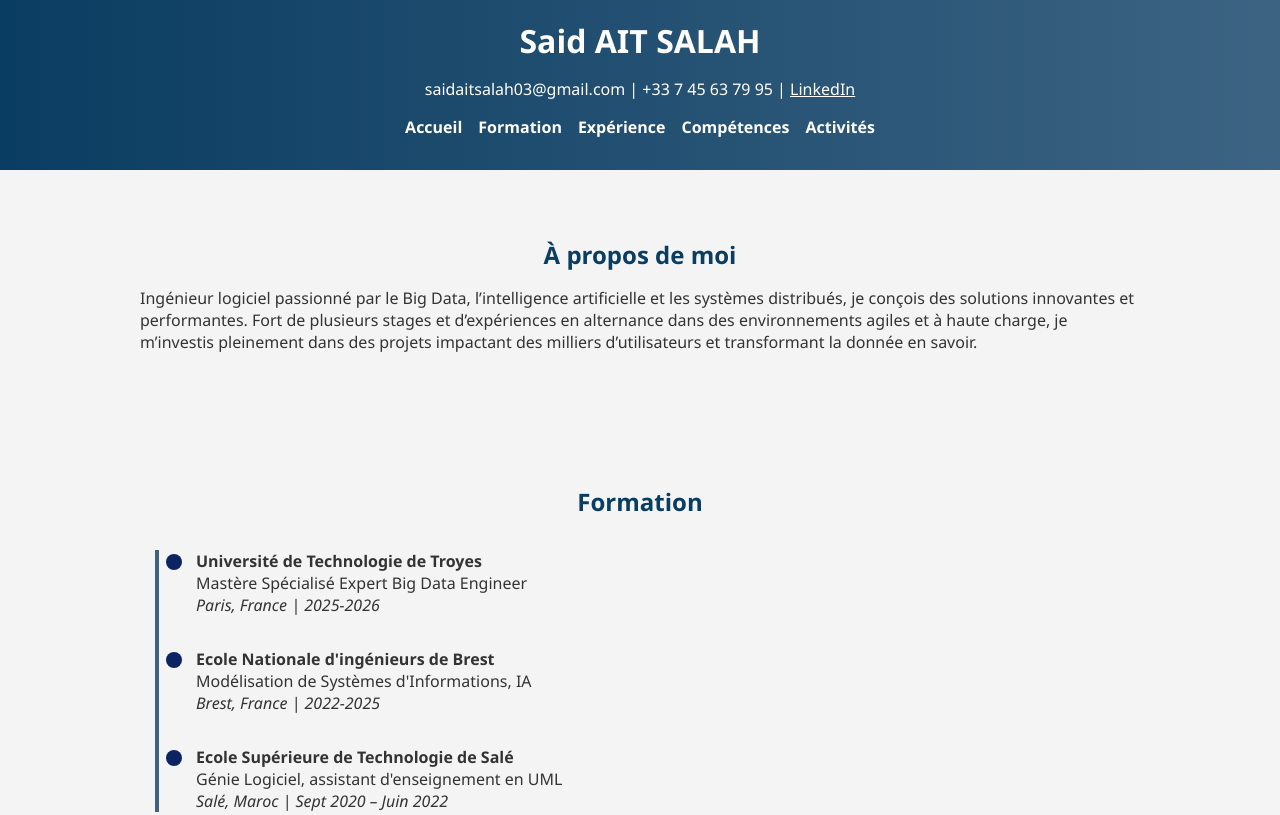
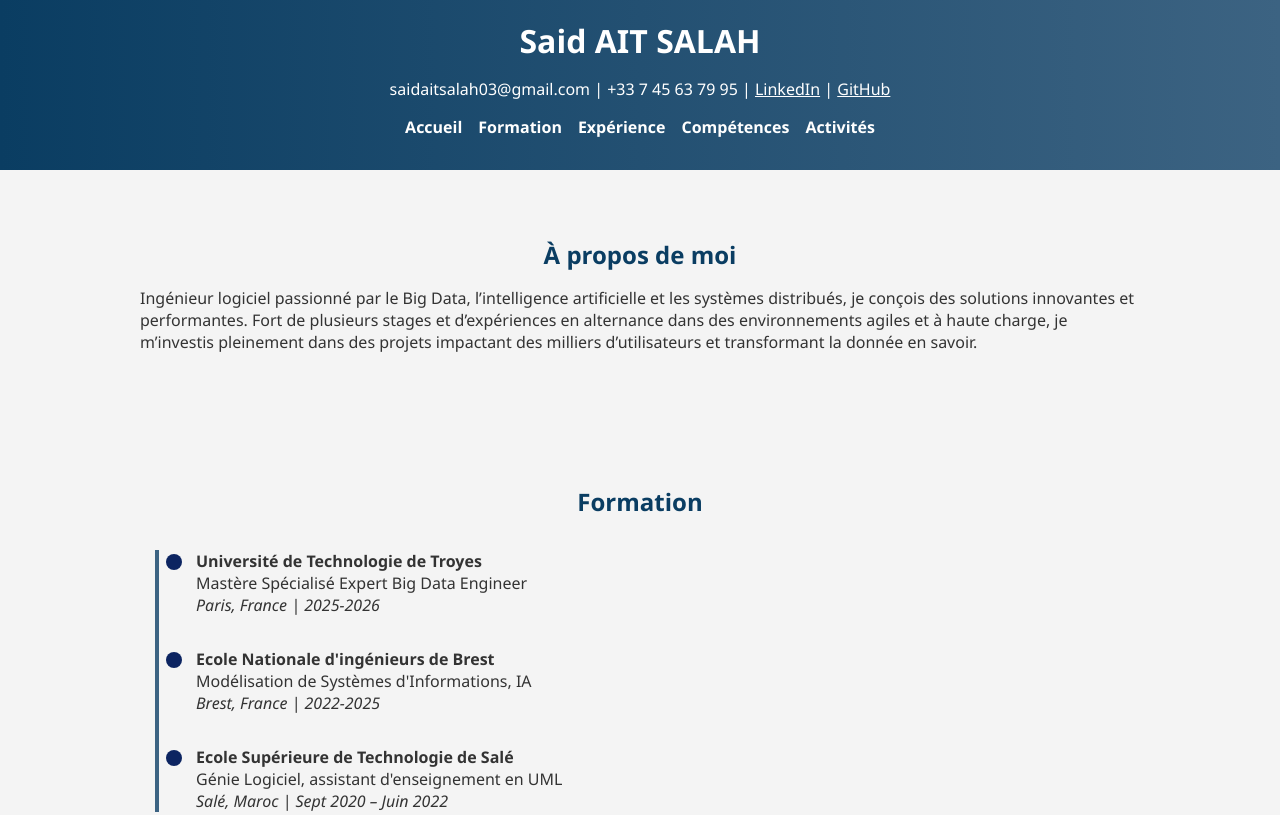
Before and after one commit to saidAitsalah/Ait-Salah-Said.github.io, a plain HTML site: page index.html in a window 1280 px wide. Shown: the top 815 px of the page. Drawn offline with Linux system fonts and the light colour scheme.

Commit message:
added github

```diff
--- a/index.html
+++ b/index.html
@@ -151,7 +151,7 @@
 <body>
   <header>
     <h1>Said AIT SALAH</h1>
-    <p>saidaitsalah03@gmail.com | +33 7 45 63 79 95 | <a href="https://linkedin.com/in/said-ait-salah-0b583820b" style="color: #fff;">LinkedIn</a></p>
+    <p>saidaitsalah03@gmail.com | +33 7 45 63 79 95 | <a href="https://linkedin.com/in/said-ait-salah-0b583820b" style="color: #fff;">LinkedIn</a> | <a href="https://saidaitsalah.github.io/" style="color: #fff;">GitHub</a></p>
     <nav>
       <ul>
         <li><a href="#about">Accueil</a></li>
```
